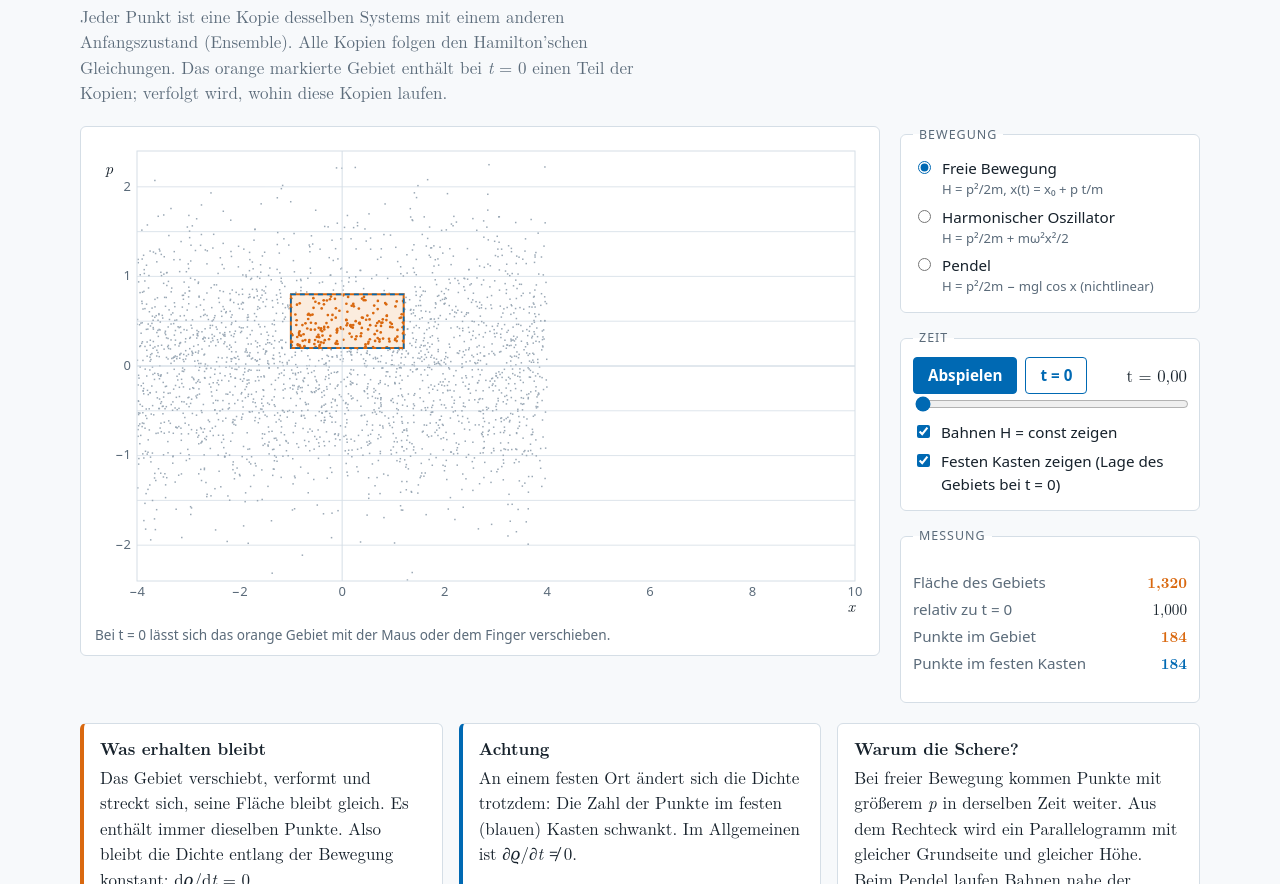
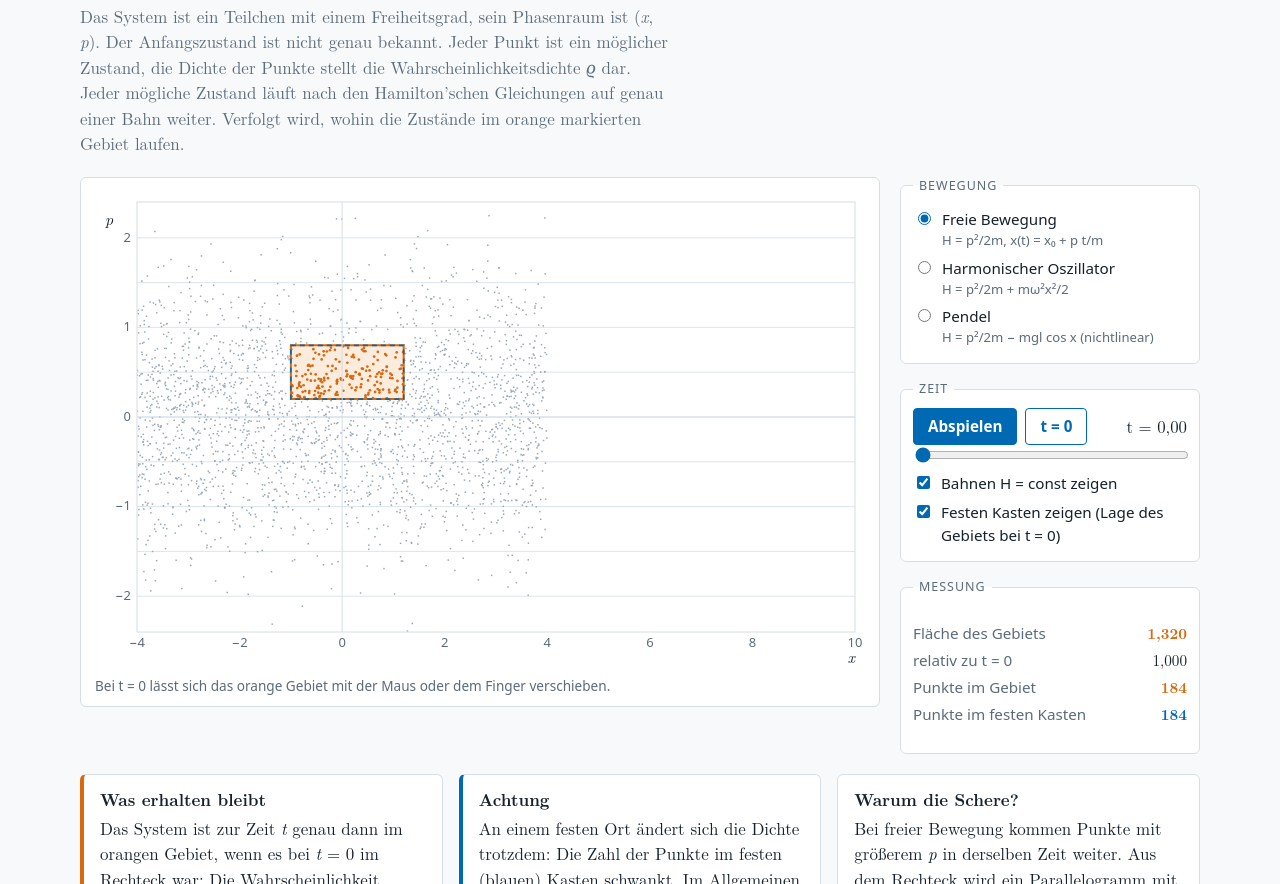
Before and after one commit to KHolste/ref4ep-webseite, a plain HTML site: page tutorials/liouville-schere/index.html in a window 1280 px wide. Shown: the part 128-1012 px from the top of the page. Drawn offline with Linux system fonts and the light colour scheme.

Commit message:
Liouville-Schere: Punkte als moegliche Zustaende statt Ensemble-Kopien erklaert
Einleitung, Erklaerkasten und Kachel sprechen jetzt von moeglichen
Zustaenden eines Systems; die Punktdichte stellt die Wahrscheinlichkeits-
dichte dar, die mit den Zustaenden mitwandert.

Co-Authored-By: Claude Opus 5.5 <noreply@anthropic.com>
Claude-Session: https://claude.ai/code/session_01BxwVXhk5cLyZAYbgrWZEPq

```diff
--- a/tutorials/liouville-schere/index.html
+++ b/tutorials/liouville-schere/index.html
@@ -93,9 +93,11 @@ button:focus-visible, input:focus-visible { outline: 2px solid var(--high); outl
   <header>
     <div class="eyebrow">Plasmaphysik · Kinetische Theorie</div>
     <h1>Liouville-Schere</h1>
-    <p>Jeder Punkt ist eine Kopie desselben Systems mit einem anderen Anfangszustand (Ensemble).
-      Alle Kopien folgen den Hamilton’schen Gleichungen. Das orange markierte Gebiet enthält bei
-      <span class="m">t</span> = 0 einen Teil der Kopien; verfolgt wird, wohin diese Kopien laufen.</p>
+    <p>Das System ist ein Teilchen mit einem Freiheitsgrad, sein Phasenraum ist (<span class="m">x</span>, <span class="m">p</span>).
+      Der Anfangszustand ist nicht genau bekannt. Jeder Punkt ist ein möglicher Zustand, die Dichte
+      der Punkte stellt die Wahrscheinlichkeitsdichte <span class="m">ϱ</span> dar. Jeder mögliche Zustand
+      läuft nach den Hamilton’schen Gleichungen auf genau einer Bahn weiter. Verfolgt wird, wohin
+      die Zustände im orange markierten Gebiet laufen.</p>
   </header>
 
   <div class="main">
@@ -144,9 +146,10 @@ button:focus-visible, input:focus-visible { outline: 2px solid var(--high); outl
   <div class="notes">
     <div class="note merke">
       <h2>Was erhalten bleibt</h2>
-      <p>Das Gebiet verschiebt, verformt und streckt sich, seine Fläche bleibt gleich. Es enthält
-        immer dieselben Punkte. Also bleibt die Dichte entlang der Bewegung konstant:
-        d<span class="m">ϱ</span>/d<span class="m">t</span> = 0.</p>
+      <p>Das System ist zur Zeit <span class="m">t</span> genau dann im orangen Gebiet, wenn es
+        bei <span class="m">t</span> = 0 im Rechteck war: Die Wahrscheinlichkeit wandert mit den
+        Zuständen. Das Gebiet verformt sich, seine Fläche bleibt gleich. Also bleibt die Dichte
+        entlang der Bewegung konstant: d<span class="m">ϱ</span>/d<span class="m">t</span> = 0.</p>
     </div>
     <div class="note achtung">
       <h2>Achtung</h2>
```
